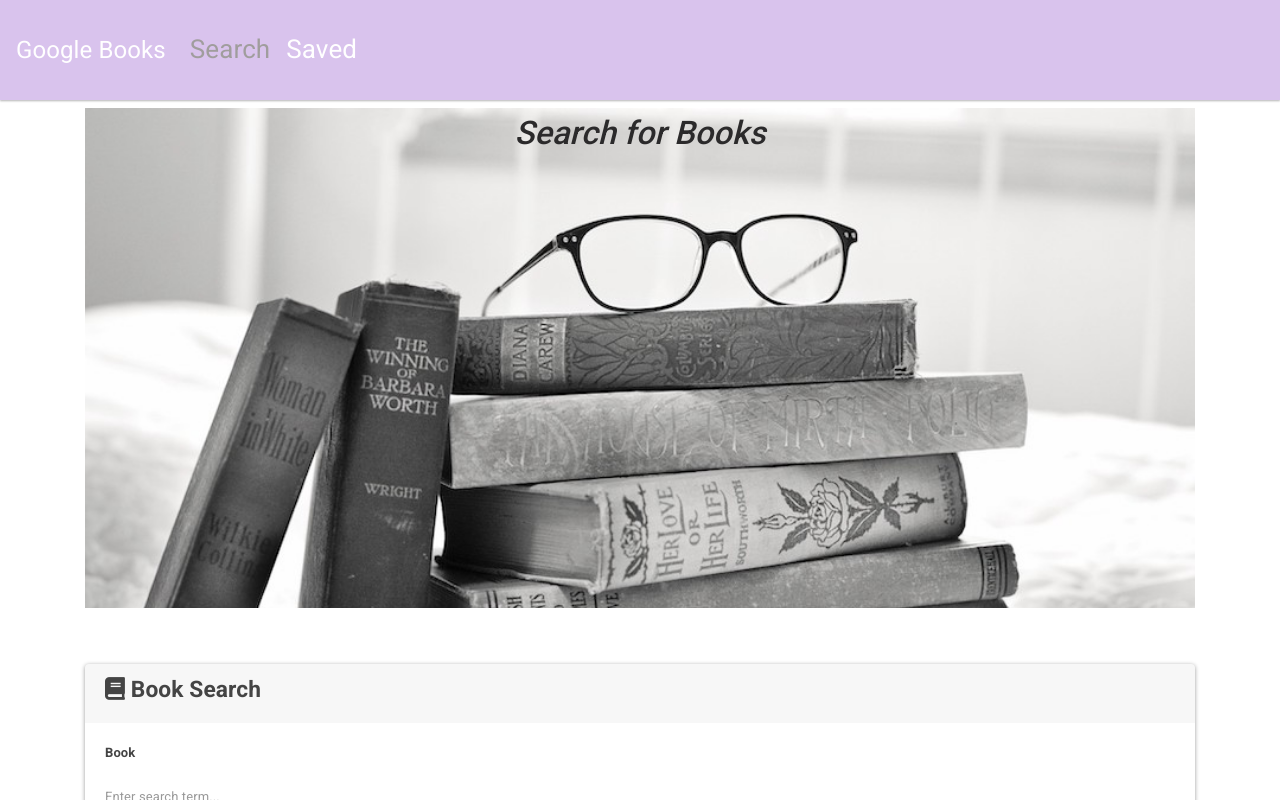
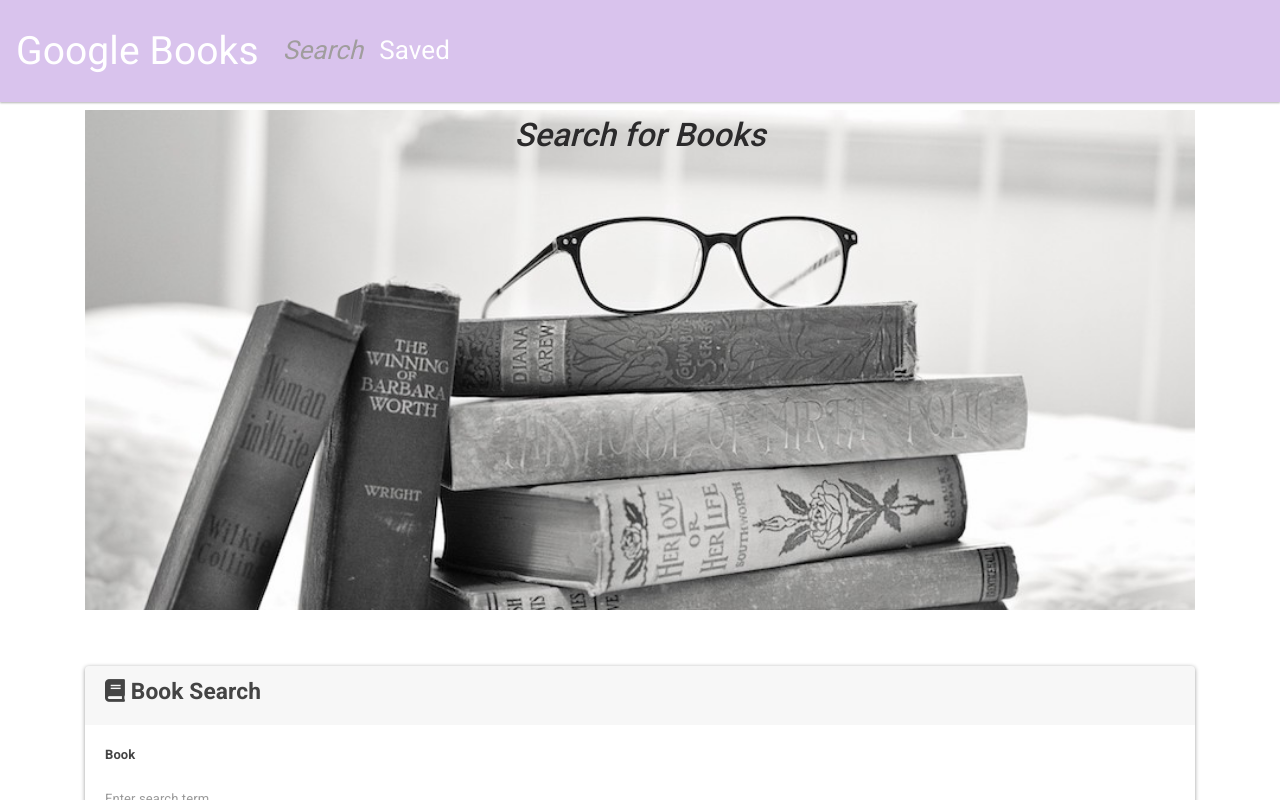
Before and after one commit to jmeggles/Google_Books, a React (Create React App) app in the folder client/: page / in a window 1280 px wide. In both pictures the pointer is over the link "Search". Shown: the top 800 px of the page. Built offline with nearby package versions, Linux system fonts and the light colour scheme; some icons are missing.

Commit message:
css to nav

```diff
--- a/client/src/components/Navbar/style.css
+++ b/client/src/components/Navbar/style.css
@@ -4,6 +4,7 @@
 
 #nav-title {
     color: #FFFFFF;
+    font-size: 3em;
 }
 
 #nav-search, #nav-saved {
@@ -15,4 +16,5 @@
 #nav-search:hover,
 #nav-saved:hover {
     color: #a09d9d;
+    font-style: italic;
     }
```
